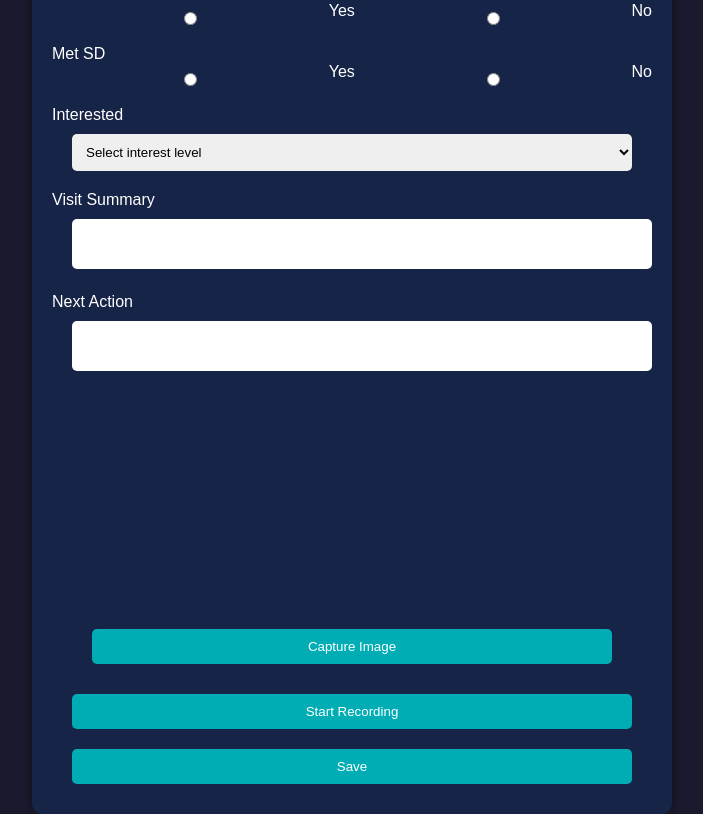
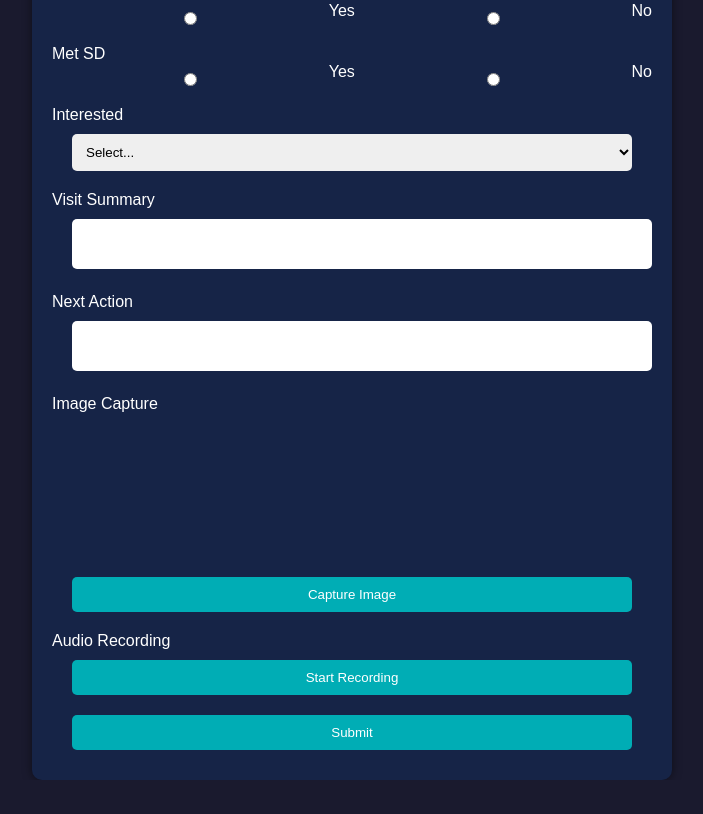
Before and after one commit to Mehboob-alam1/AutoServiceSalesNotes, a React (Create React App) app: page / in a window 1280 px wide. Shown: the part 282-1096 px from the top of the page, without its empty margins (288-991 px from the left). After the commit the page ends 1062 px from the top, so only its background shows below. Built offline with nearby package versions, Linux system fonts and the light colour scheme; no server answers.

Commit message:
camera front to back

```diff
--- a/package.json
+++ b/package.json
@@ -8,6 +8,7 @@
     "@testing-library/user-event": "^13.5.0",
     "axios": "^1.7.7",
     "firebase": "^10.13.2",
+    "js-cookie": "^3.0.5",
     "react": "^18.3.1",
     "react-dom": "^18.3.1",
     "react-scripts": "5.0.1",
--- a/src/App.js
+++ b/src/App.js
@@ -1,10 +1,10 @@
 import React, { useState, useRef, useEffect } from 'react';
-import Webcam from 'react-webcam'; // For camera capture
+import Webcam from 'react-webcam';
 import { ref as storageRef, uploadBytes, getDownloadURL } from 'firebase/storage';
 import { ref as databaseRef, set } from 'firebase/database';
 import { storage, database } from './firebase';
-import axios from 'axios'; // Import axios for making HTTP requests
-import './App.css'; // Importing the CSS file
+import axios from 'axios';
+import './App.css';
 
 function App() {
   const [formData, setFormData] = useState({
@@ -21,7 +21,6 @@ function App() {
   const [imageUrl, setImageUrl] = useState('');
   const [capturedImageUrl, setCapturedImageUrl] = useState('');
   const [audioUrl, setAudioUrl] = useState('');
-  const [loading, setLoading] = useState(false); // <-- New state to track loading
 
   const webcamRef = useRef(null);
   const mediaRecorderRef = useRef(null);
@@ -29,7 +28,7 @@ function App() {
   const [audioChunks, setAudioChunks] = useState([]);
 
   useEffect(() => {
-    fetchLocation(); // Automatically fetch location on component mount
+    fetchLocation();
   }, []);
 
   const handleChange = (e) => {
@@ -44,7 +43,7 @@ function App() {
     const imageSrc = webcamRef.current.getScreenshot();
     if (imageSrc) {
       setImageUrl(imageSrc);
-      setCapturedImageUrl(imageSrc); // Set captured image URL for display
+      setCapturedImageUrl(imageSrc);
     } else {
       console.error('Image capture failed!');
     }
@@ -137,14 +136,50 @@ function App() {
     }
   };
 
+  const sendNotification = async ({
+    user,
+    phone,
+    retailName,
+    time,
+    gps,
+    metGM,
+    metSD,
+    linkToBusCard,
+    audioFile,
+  }) => {
+    const channel = 'dealervisit';
+    const message = `User:${phone} - RetailName:${retailName} - Phone Number:${phone} - Time:${time} - LinkToBusCard:${linkToBusCard} - GPS:${gps} - MetGM:${metGM} - MetSD:${metSD}`;
+    const slackUrl = `https://eu-west-1.aws.data.mongodb-api.com/app/application-2-febnp/endpoint/sendSlackNotification?channel=${channel}&message=${encodeURIComponent(message)}`;
+
+    console.log('Constructed Slack URL:', slackUrl);
+    try {
+      const slackResponse = await axios.get(slackUrl);
+      if (slackResponse.status === 200) {
+        console.log('Notification sent successfully');
+      } else {
+        console.log('Failed to send Slack notification:', slackResponse.status);
+      }
+
+      const apiMessage = `User: ${user}, Retail Name: ${retailName}, Phone Number: ${phone}, Time: ${time}, GPS: ${gps}, Met GM: ${metGM}, Met SD: ${metSD}, Bus Card: ${linkToBusCard}, Audio: ${audioFile}`;
+      const apiUrl = `https://common.autoservice.ai/app?phone=${phone}&message=${encodeURIComponent(apiMessage)}`;
+      console.log('Constructed API URL:', apiUrl);
+
+      const apiResponse = await axios.get(apiUrl);
+      if (apiResponse.status === 200) {
+        console.log('API request sent successfully');
+      } else {
+        console.log('Failed to send API request:', apiResponse.status);
+      }
+    } catch (error) {
+      console.error('Error:', error);
+    }
+  };
+
   const handleSubmit = async (e) => {
     e.preventDefault();
-    setLoading(true);  // Start loading
 
-    // Validate all fields except audio
     if (!formData.phoneNumber || !formData.retailName || !formData.visitSummary || !formData.nextAction || !formData.interestLevel || !formData.metGM || !formData.metSD || !imageUrl) {
       alert('Please fill all fields and capture an image before submitting.');
-      setLoading(false);  // Stop loading on error
       return;
     }
 
@@ -153,7 +188,6 @@ function App() {
 
     if (!audioDownloadUrl || !imageDownloadUrl) {
       alert('Failed to upload audio or image.');
-      setLoading(false);  // Stop loading on error
       return;
     }
 
@@ -166,8 +200,19 @@ function App() {
       ...formData,
     });
 
+    await sendNotification({
+      user: formData.phoneNumber,
+      phone: formData.phoneNumber,
+      retailName: formData.retailName,
+      time: new Date().toISOString(),
+      gps: `${location.latitude}, ${location.longitude}`,
+      metGM: formData.metGM,
+      metSD: formData.metSD,
+      linkToBusCard: imageDownloadUrl,
+      audioFile: audioDownloadUrl,
+    });
+
     alert('Data successfully submitted');
-    setLoading(false);  // Stop loading when done
   };
 
   return (
@@ -194,30 +239,29 @@ function App() {
 
         <label>Interested</label>
         <select name="interestLevel" required onChange={handleInterestChange}>
-          <option value="" disabled selected>Select interest level</option>
-          <option value="Hot">1-30 days close</option>
-          <option value="Warm">30-60 days</option>
-          <option value="Cold">Cold</option>
+          <option value="">Select...</option>
+          <option value="high">High</option>
+          <option value="medium">Medium</option>
+          <option value="low">Low</option>
         </select>
 
         <label>Visit Summary</label>
-        <textarea name="visitSummary" required onChange={handleChange}></textarea>
+        <textarea name="visitSummary" required onChange={handleChange} />
 
         <label>Next Action</label>
-        <textarea name="nextAction" required onChange={handleChange}></textarea>
+        <textarea name="nextAction" required onChange={handleChange} />
 
-        <div className="webcam-container">
-          <Webcam ref={webcamRef} audio={false} screenshotFormat="image/jpeg" />
-          <button type="button" onClick={captureImage}>Capture Image</button>
-          {capturedImageUrl && <img src={capturedImageUrl} alt="Captured" className="captured-image" />}
-        </div>
+        <label>Image Capture</label>
+        <Webcam audio={false} ref={webcamRef} screenshotFormat="image/jpeg" />
+        <button type="button" onClick={captureImage}>Capture Image</button>
+        {capturedImageUrl && <img src={capturedImageUrl} alt="Captured" />}
 
+        <label>Audio Recording</label>
         <button type="button" onClick={isRecording ? stopRecording : startRecording}>
           {isRecording ? 'Stop Recording' : 'Start Recording'}
         </button>
 
-        {/* Conditionally render a loading indicator */}
-        {loading ? <p>Saving...</p> : <button type="submit">Save</button>}
+        <button type="submit">Submit</button>
       </form>
     </div>
   );
```
Also changed, not shown: 1 other file (tests, documents, lock files or other folders).
